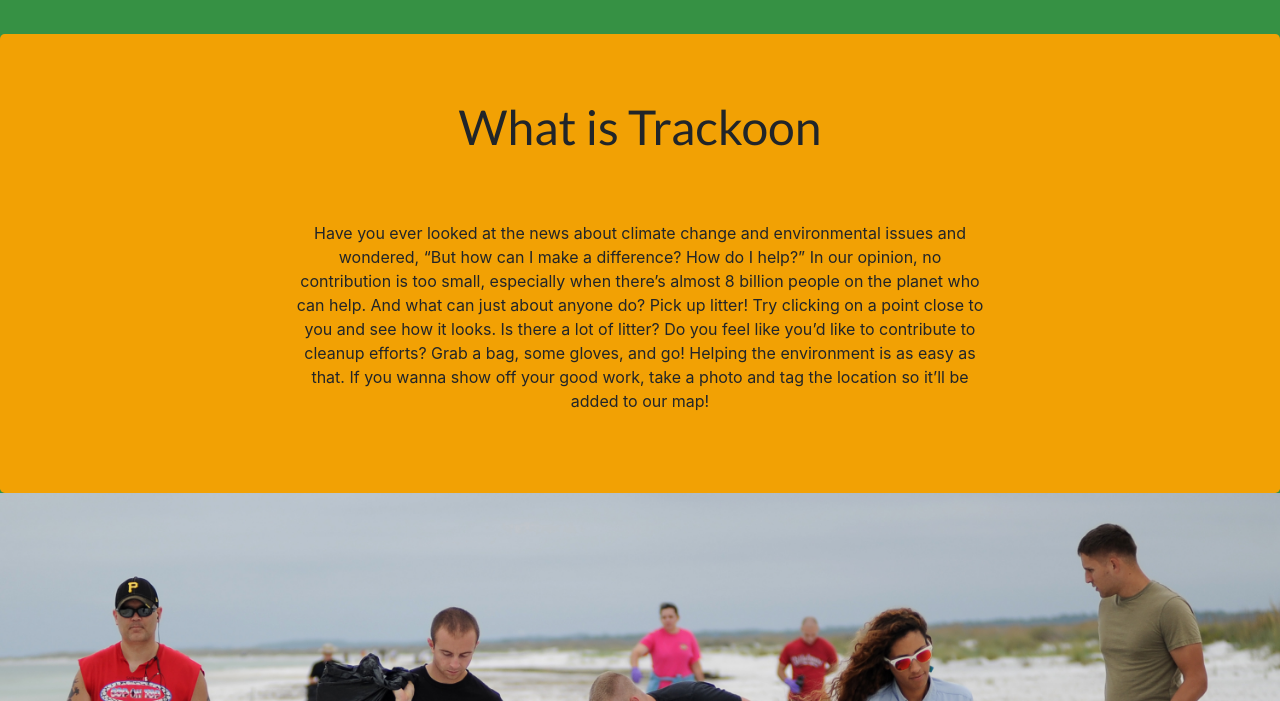
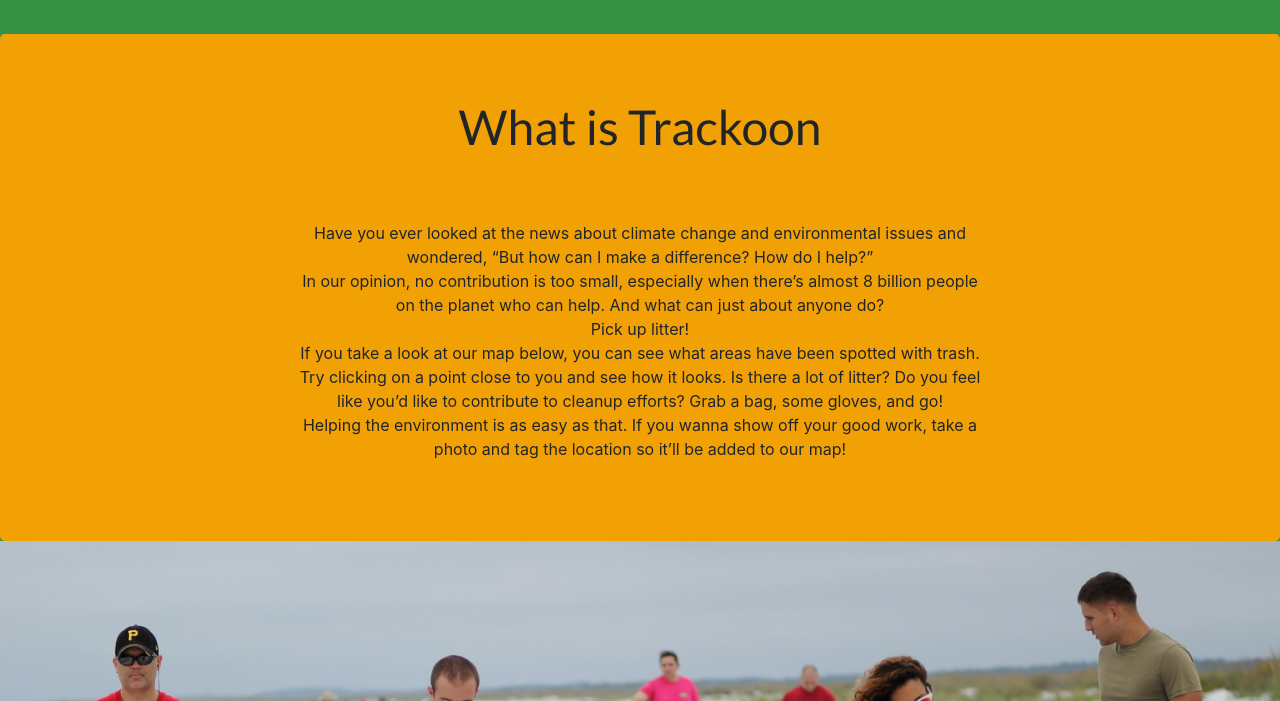
Before and after one commit to shabonout/trashoon, a Django app: page / in a window 1280 px wide. Shown: the part 1192-1893 px from the top of the page. Run offline with Django 3.2, Linux system fonts and the light colour scheme; data comes from the database, SQL or seed files in the repository; some libraries are stand-ins or nearby versions.

Commit message:
troubleshooting

```diff
--- a/django-website/src/pins/templates/WebPage.html
+++ b/django-website/src/pins/templates/WebPage.html
@@ -68,11 +68,12 @@
                 <div class="titles"><font size="8">What is Trackoon<br><br></font></div>
             </h2>
             <p class="p" style="width: 60%">
-                Have you ever looked at the news about climate change and environmental issues and wondered, “But how can I make a difference? How do I help?”
-                In our opinion, no contribution is too small, especially when there’s almost 8 billion people on the planet who can help. And what can just about anyone do?
-                Pick up litter!
-                Try clicking on a point close to you and see how it looks. Is there a lot of litter? Do you feel like you’d like to contribute to cleanup efforts? Grab a bag, some gloves, and go!
-                Helping the environment is as easy as that. If you wanna show off your good work, take a photo and tag the location so it’ll be added to our map!
+                Have you ever looked at the news about climate change and environmental issues and wondered, “But how can I make a difference? How do I help?”<br>
+                In our opinion, no contribution is too small, especially when there’s almost 8 billion people on the planet who can help. And what can just about anyone do?<br>
+                Pick up litter!<br>
+                If you take a look at our map below, you can see what areas have been spotted with trash.<br>
+                Try clicking on a point close to you and see how it looks. Is there a lot of litter? Do you feel like you’d like to contribute to cleanup efforts? Grab a bag, some gloves, and go!<br>
+                Helping the environment is as easy as that. If you wanna show off your good work, take a photo and tag the location so it’ll be added to our map!<br>
             </p>
         </center>
     </div>
```
